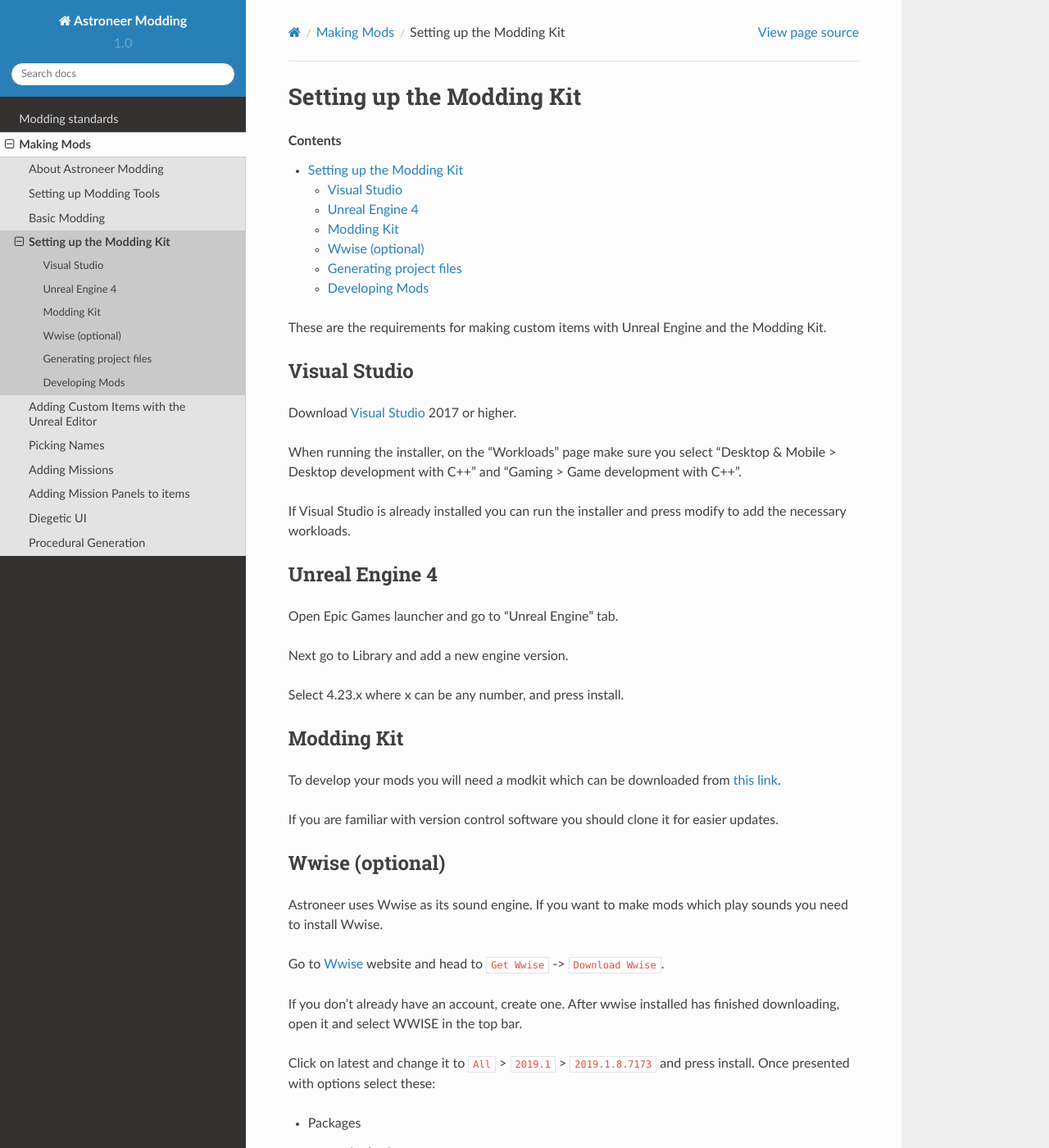
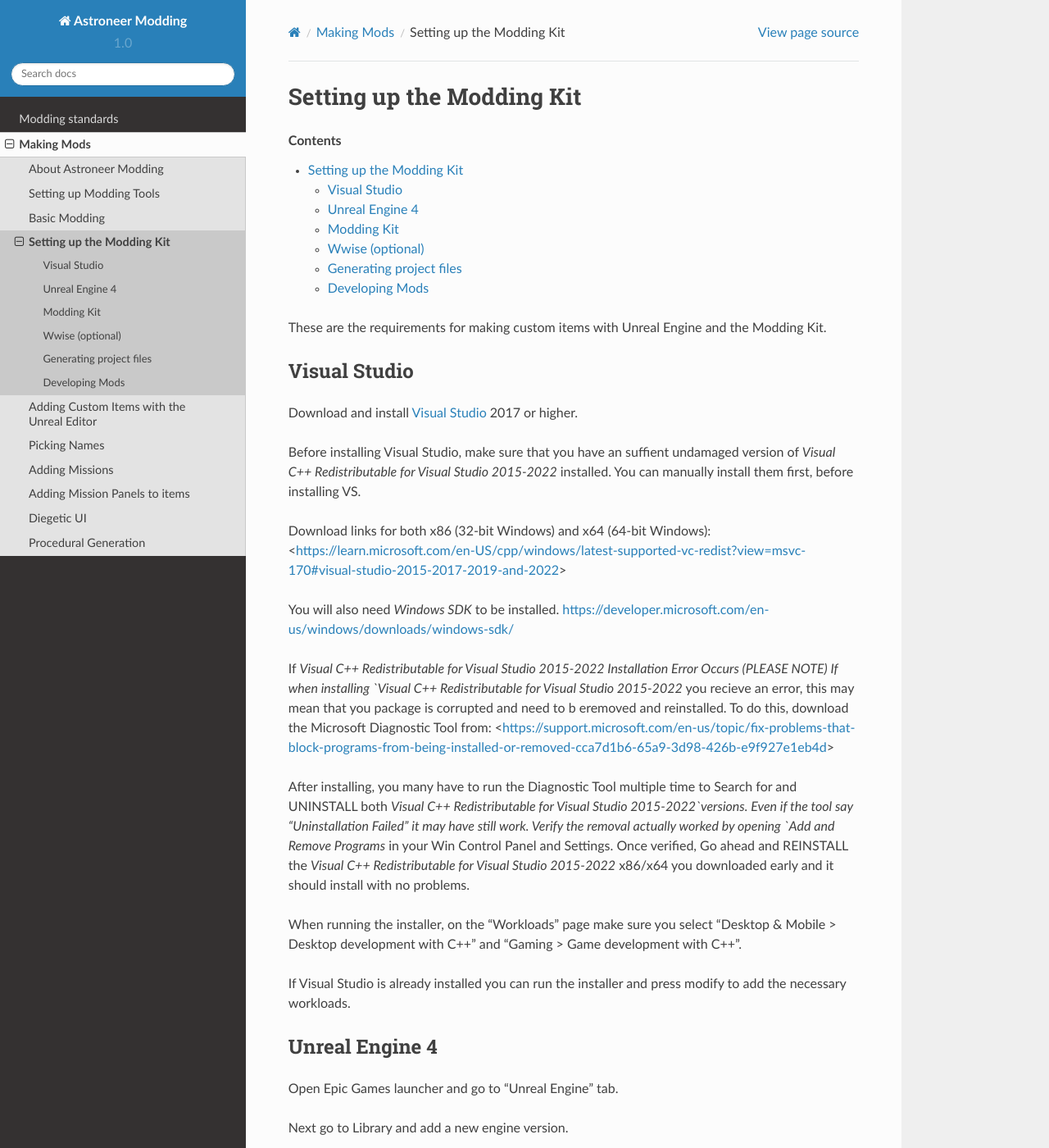
Before and after one commit to AstroTechies/astroneermodding, a Sphinx documentation site: the page built from docs/guides/kitSetup.rst, in a window 1280 px wide and 1400 px high. Shown: the whole window at 82% size. Built offline with Sphinx 7.4.7 and the Read the Docs theme 2.0.0, drawn with Linux system fonts in a browser that asks for light colours; some of the changed text lies outside the part shown.

Commit message:
Update kitSetup.rst to include needed instruction with VS

```diff
--- a/docs/guides/kitSetup.rst
+++ b/docs/guides/kitSetup.rst
@@ -9,7 +9,29 @@
 Visual Studio
 -------------
 
-Download `Visual Studio <https://visualstudio.microsoft.com/downloads/>`_ 2017 or higher.
+Download and install `Visual Studio <https://visualstudio.microsoft.com/downloads/>`_ 2017 or higher.
+
+Before installing Visual Studio, make sure that you have an suffient undamaged version of
+`Visual C++ Redistributable for Visual Studio 2015-2022` installed. You can manually install them first, before installing VS.
+
+Download links for both x86 (32-bit Windows) and x64 (64-bit Windows):
+<https://learn.microsoft.com/en-US/cpp/windows/latest-supported-vc-redist?view=msvc-170#visual-studio-2015-2017-2019-and-2022>
+
+You will also need `Windows SDK` to be installed.
+https://developer.microsoft.com/en-us/windows/downloads/windows-sdk/
+
+If `Visual C++ Redistributable for Visual Studio 2015-2022 Installation Error Occurs (PLEASE NOTE)
+If when installing `Visual C++ Redistributable for Visual Studio 2015-2022` you recieve an error, this may mean that you package is
+corrupted and need to b eremoved and reinstalled. To do this, download the Microsoft Diagnostic Tool from:
+<https://support.microsoft.com/en-us/topic/fix-problems-that-block-programs-from-being-installed-or-removed-cca7d1b6-65a9-3d98-426b-e9f927e1eb4d>
+
+After installing, you many have to run the Diagnostic Tool multiple time to Search for and UNINSTALL
+both `Visual C++ Redistributable for Visual Studio 2015-2022`versions. Even if the tool say "Uninstallation Failed" it may have still work.
+Verify the removal actually worked by opening `Add and Remove Programs` in your Win Control Panel and Settings.
+Once verified, Go ahead and REINSTALL the `Visual C++ Redistributable for Visual Studio 2015-2022` x86/x64 you downloaded early and it should install with no problems.
+
+
+
 
 When running the installer, on the "Workloads" page make sure you select "Desktop & Mobile >
 Desktop development with C++" and "Gaming > Game development with C++".
@@ -78,6 +100,8 @@
 
 Now press the ``Integrate`` button.
 
+That's it for installing Wwise!
+
 Generating project files
 -------------------------
 
```
